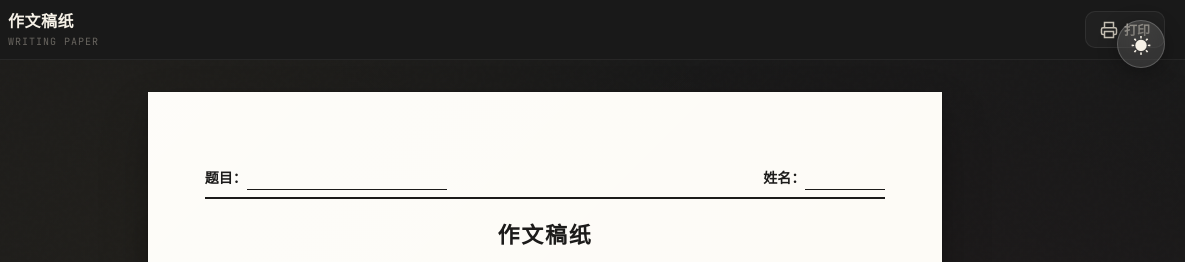
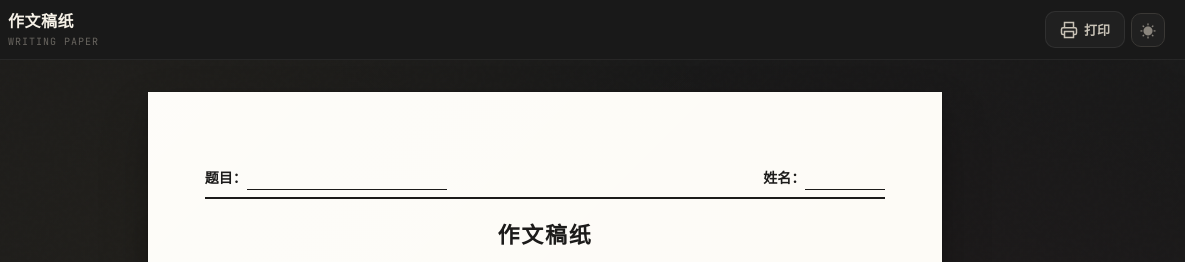
Before and after one commit to BingGitCn/MathChild, a plain HTML site: page writing-paper.html in a window 1280 px wide. Shown: the top 262 px of the page, 95-1280 px from the left. Drawn offline with Linux system fonts and the light colour scheme.

Commit message:
fix: 主题切换按钮移入顶部栏，不再遮挡其他按钮

```diff
--- a/parent-tools.css
+++ b/parent-tools.css
@@ -79,43 +79,24 @@ body::after {
 
 /* 主题切换按钮 */
 .theme-toggle {
-  position: fixed;
-  top: 20px;
-  right: 20px;
-  width: 48px;
-  height: 48px;
-  border-radius: 50%;
-  border: none;
+  width: 34px;
+  height: 34px;
+  border-radius: 10px;
+  border: 1px solid var(--line);
+  background: var(--btn-bg);
   cursor: pointer;
-  z-index: 1000;
   display: flex;
   align-items: center;
   justify-content: center;
-  font-size: 20px;
-  transition: all .3s cubic-bezier(.4,0,.2,1);
+  font-size: 16px;
+  transition: all .2s cubic-bezier(.4,0,.2,1);
+  flex-shrink: 0;
+  color: var(--muted);
 }
-[data-theme="dark"] .theme-toggle {
-  background: rgba(255,255,255,0.1);
-  backdrop-filter: blur(20px);
-  border: 1px solid rgba(255,255,255,0.2);
-  color: #f5f0e6;
-  box-shadow: 0 4px 20px rgba(0,0,0,.3);
-}
-[data-theme="dark"] .theme-toggle:hover {
-  background: rgba(255,255,255,0.15);
-  transform: rotate(30deg) scale(1.1);
-  box-shadow: 0 8px 30px rgba(212,168,75,.3);
-}
-[data-theme="light"] .theme-toggle {
-  background: #faf9f5;
-  border: 1px solid #e8e6dc;
-  color: #141413;
-  box-shadow: 0 4px 20px rgba(0,0,0,.08);
-}
-[data-theme="light"] .theme-toggle:hover {
-  background: #fff;
-  transform: rotate(30deg) scale(1.1);
-  box-shadow: 0 8px 30px rgba(0,0,0,.12);
+.theme-toggle:hover {
+  color: var(--text-color);
+  border-color: var(--gold);
+  background: var(--btn-hover-bg);
 }
 
 /* 顶部栏 */
--- a/style.css
+++ b/style.css
@@ -88,43 +88,24 @@ body::after {
 
 /* 主题切换按钮 */
 .theme-toggle {
-  position: fixed;
-  top: 20px;
-  right: 20px;
-  width: 48px;
-  height: 48px;
-  border-radius: 50%;
-  border: none;
+  width: 34px;
+  height: 34px;
+  border-radius: 10px;
+  border: 1px solid var(--line);
+  background: var(--btn-bg);
   cursor: pointer;
-  z-index: 1000;
   display: flex;
   align-items: center;
   justify-content: center;
-  font-size: 20px;
-  transition: all .3s cubic-bezier(.4,0,.2,1);
+  font-size: 16px;
+  transition: all .2s cubic-bezier(.4,0,.2,1);
+  flex-shrink: 0;
+  color: var(--muted);
 }
-[data-theme="dark"] .theme-toggle {
-  background: rgba(255,255,255,0.1);
-  backdrop-filter: blur(20px);
-  border: 1px solid rgba(255,255,255,0.2);
-  color: #f5f0e6;
-  box-shadow: 0 4px 20px rgba(0,0,0,.3);
-}
-[data-theme="dark"] .theme-toggle:hover {
-  background: rgba(255,255,255,0.15);
-  transform: rotate(30deg) scale(1.1);
-  box-shadow: 0 8px 30px rgba(212,168,75,.3);
-}
-[data-theme="light"] .theme-toggle {
-  background: #faf9f5;
-  border: 1px solid #e8e6dc;
-  color: #141413;
-  box-shadow: 0 4px 20px rgba(0,0,0,.08);
-}
-[data-theme="light"] .theme-toggle:hover {
-  background: #fff;
-  transform: rotate(30deg) scale(1.1);
-  box-shadow: 0 8px 30px rgba(0,0,0,.12);
+.theme-toggle:hover {
+  color: var(--text-color);
+  border-color: var(--gold);
+  background: var(--btn-hover-bg);
 }
 
 /* ============================================================
--- a/writing-paper.html
+++ b/writing-paper.html
@@ -56,7 +56,6 @@
   </style>
 </head>
 <body>
-  <button class="theme-toggle" id="themeToggle" title="切换主题">☀</button>
   <header class="topbar">
     <div class="topbar-inner">
       <div class="logo">
@@ -74,6 +73,7 @@
           <svg viewBox="0 0 24 24" width="18" height="18" fill="none" stroke="currentColor" stroke-width="2"><polyline points="6 9 6 2 18 2 18 9"/><path d="M6 18H4a2 2 0 0 1-2-2v-5a2 2 0 0 1 2-2h16a2 2 0 0 1 2 2v5a2 2 0 0 1-2 2h-2"/><rect x="6" y="14" width="12" height="8"/></svg>
           <span class="label">打印</span>
         </button>
+        <button class="theme-toggle" id="themeToggle" title="切换主题">☀</button>
       </div>
     </div>
   </header>
```
Also changed, not shown: arithmetic.html (+1 -1 lines), compare.html (+1 -1 lines), daily-routine.html (+1 -1 lines), grid-paper.html (+1 -1 lines), index.html (+4 -3 lines), multiplication.html (+1 -1 lines), pinyin-paper.html (+1 -1 lines), practice-log.html (+1 -1 lines), schedule.html (+1 -1 lines), score-tracker.html (+1 -1 lines), study-plan.html (+1 -1 lines), tianzige.html (+1 -1 lines).
